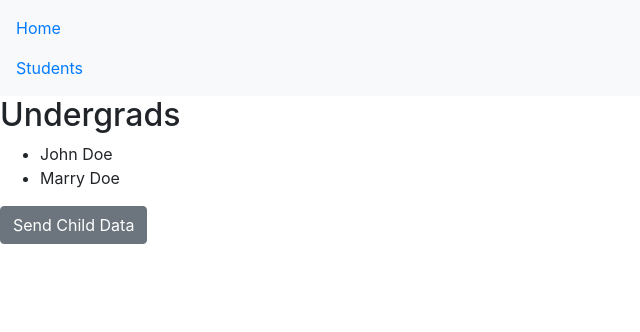
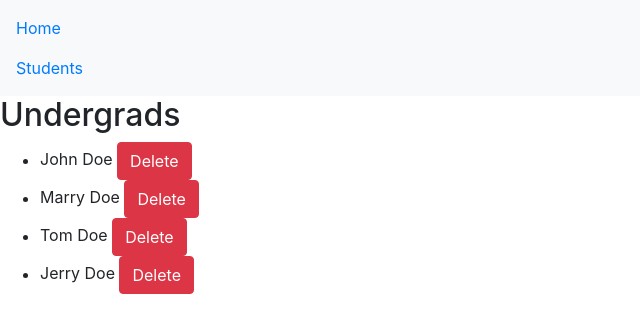
Before and after one commit to ShareghYusefi/parent_child_interactions, an Angular app: page /students in a window 1280 px wide. Shown: the top 332 px of the page, without its empty margins (0-640 px from the left). Built offline with nearby package versions, Linux system fonts and the light colour scheme.

Commit message:
delete a student

```diff
--- a/src/app/components/students/students.component.html
+++ b/src/app/components/students/students.component.html
@@ -1,9 +1,9 @@
 <!-- we can pass in the undergradStudents array to the undergrads component input propery of undergradsList -->
 <!-- within parent component, we can respond to child event -->
-<!-- $event is a reserved keyword that captures the event object and the data pased from the child component -->
+<!-- $event is a reserved keyword that captures the event object and the data passed from the child component -->
 <undergrads
   [undergradsList]="undergradStudents"
-  (childEvent)="alertMessage($event)"
+  (deleteEvent)="deleteStudent($event)"
 ></undergrads>
 
 <h2>
--- a/src/app/components/students/students.component.ts
+++ b/src/app/components/students/students.component.ts
@@ -22,6 +22,16 @@ export class StudentsComponent {
       name: 'Marry Doe',
       level: 'undergrad',
     },
+    {
+      id: 4,
+      name: 'Tom Doe',
+      level: 'undergrad',
+    },
+    {
+      id: 5,
+      name: 'Jerry Doe',
+      level: 'undergrad',
+    },
   ];
 
   // get array of undergrad students
@@ -34,7 +44,20 @@ export class StudentsComponent {
 
   text: any = '';
 
-  alertMessage(message: string) {
-    this.text = message;
+  deleteStudent(id: number) {
+    // find index of student with id
+    let index = this.students.findIndex((student) => student.id === id);
+    // index is -1 when not matching student is found
+    if (index === -1) {
+      return;
+    }
+
+    // remove student from array
+    this.students.splice(
+      index, // index to start removing
+      1 // delete 1 item
+    );
+    // update undergradStudents array via getUndergrads method
+    this.undergradStudents = this.getUndergrads();
   }
 }
--- a/src/app/components/undergrads/undergrads.component.html
+++ b/src/app/components/undergrads/undergrads.component.html
@@ -1,9 +1,10 @@
 <h2>Undergrads</h2>
 <ul>
-  <li *ngFor="let undergrad of undergradsList">{{ undergrad.name }}</li>
+  <li *ngFor="let undergrad of undergradsList">
+    {{ undergrad.name }}
+    <!-- trigger function to emit data to parent component -->
+    <button (click)="delete(undergrad.id)" class="btn btn-danger">
+      Delete
+    </button>
+  </li>
 </ul>
-
-<!-- trigger function to emit data to parent component -->
-<button (click)="sendInfoToParent()" class="btn btn-secondary">
-  Send Child Data
-</button>
--- a/src/app/components/undergrads/undergrads.component.ts
+++ b/src/app/components/undergrads/undergrads.component.ts
@@ -9,11 +9,11 @@ export class UndergradsComponent {
   // accept an array of students using @Input() decorator
   @Input() public undergradsList: any;
 
-  // defined childEvent to emit event to parent component
-  @Output() public childEvent = new EventEmitter();
+  // defined deleteEvent to emit event to parent component
+  @Output() public deleteEvent = new EventEmitter();
 
   // method to emit event to parent component
-  sendInfoToParent() {
-    this.childEvent.emit('This is the data from child component');
+  delete(id: number) {
+    this.deleteEvent.emit(id);
   }
 }
```
